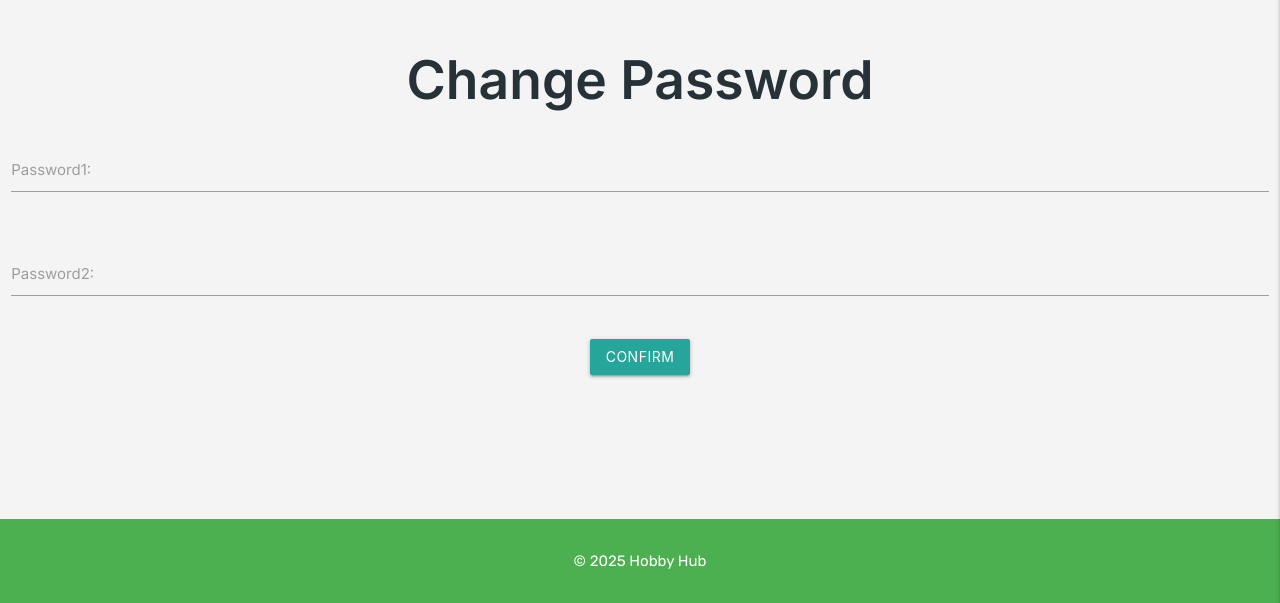
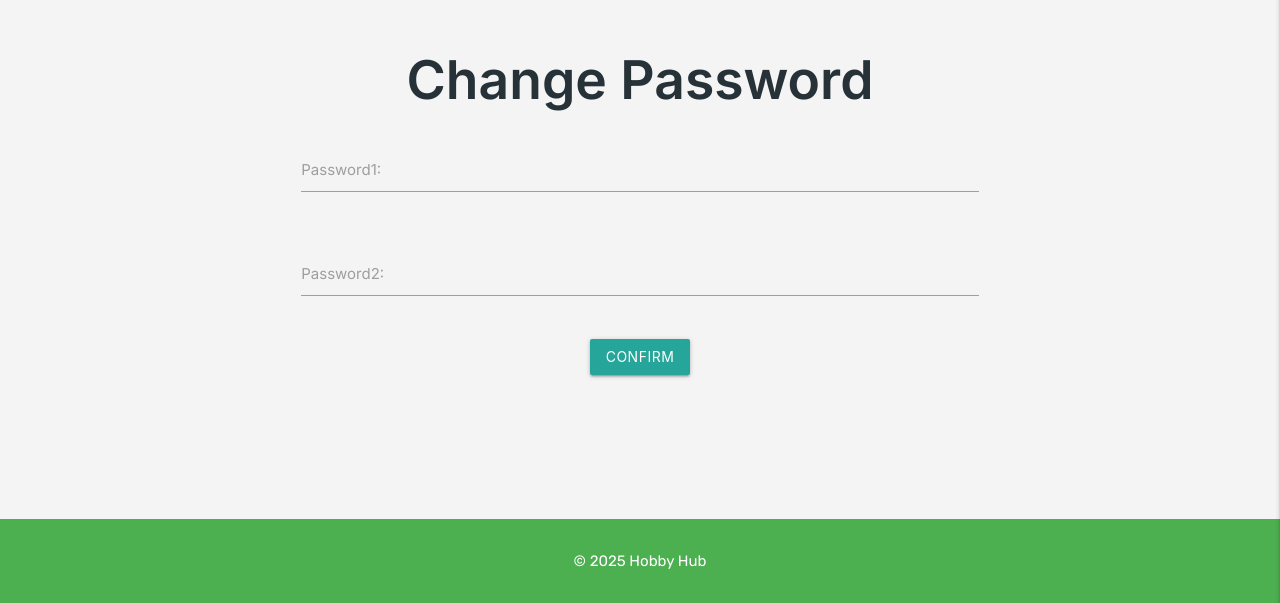
Before and after one commit to monkphin/HobbySub, a Django app: page /accounts/change_password/ in a window 1280 px wide. Shown: the part 197-800 px from the top of the page. Run offline with Django 3.2, Linux system fonts and the light colour scheme; the visitor is signed in with stand-in values (Sample User, id 1); some libraries are stand-ins or nearby versions.

Commit message:
Users - fixed form width on password page

```diff
--- a/users/templates/users/change_password.html
+++ b/users/templates/users/change_password.html
@@ -6,7 +6,8 @@
 {% block content %}
   <section class="section center-align">
     <h2>Change Password</h2>
-    <div class="row">
+    <div class="row" style="max-width: 700px; margin: 0 auto;">
+
       <form class="col s12" method="post">
         {% csrf_token %}
         <div class="row">
```
